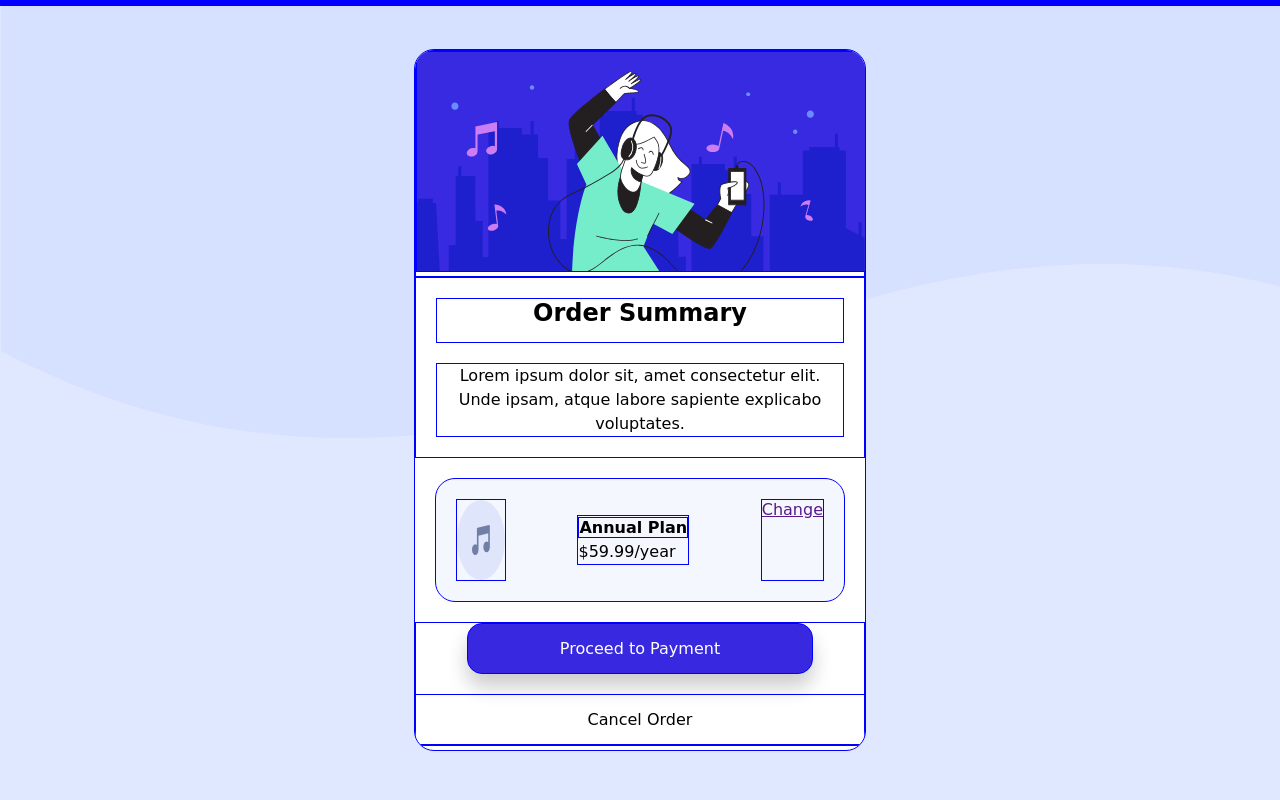
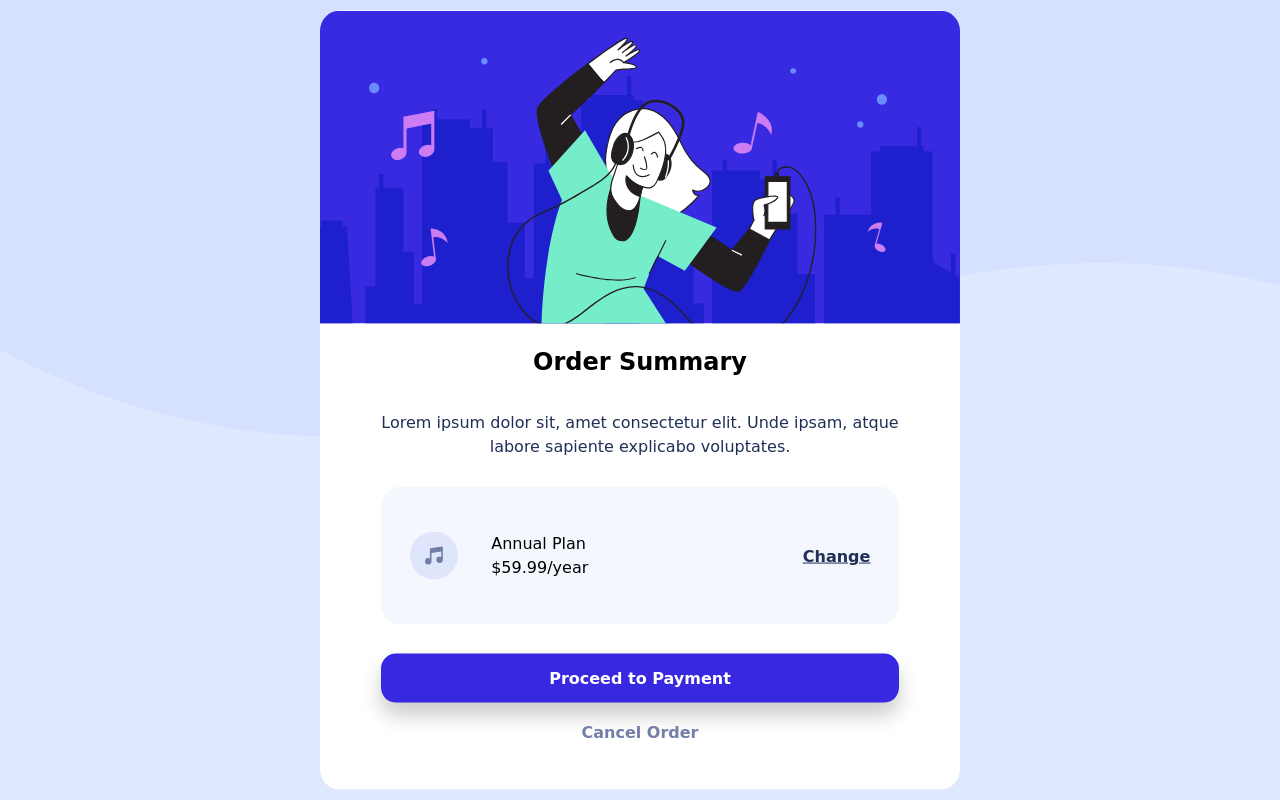
Before and after one commit to casualPavel/practice-FrontEndMentor, a plain HTML site: page 3-order-summary/index.html in a window 1280 px wide. Drawn offline with Linux system fonts and the light colour scheme; a web font is replaced by a local one.

Commit message:
done not perfect

```diff
--- a/3-order-summary/index.html
+++ b/3-order-summary/index.html
@@ -17,20 +17,22 @@
 <div class="container">
   <div class="card">
       <div class="image">
-        <img src="./images/illustration-hero.svg" alt="">
+        <img src="./images/illustration-hero.svg" alt="cartoon person dancing to music with night city skyline in the background">
       </div>
+      <div class="content">
         <div class="description">
           <h2>Order Summary</h2>
           <p>Lorem ipsum dolor sit, amet consectetur elit. Unde ipsam, atque labore sapiente explicabo voluptates.</p>
         </div>
         <div class="purchase-info">
           <img src="./images/icon-music.svg" alt="music icon" class="icon">
-        <p><strong>Annual Plan</strong> <br> $59.99/year</p>
+          <p>Annual Plan <br> $59.99/year</p>
           <a href="">Change</a>
         </div>
         <div class="buttons">
-        <div class="btn-ok">Proceed to Payment</div>
-        <div class="btn-cancel">Cancel Order</div>
+          <a href="" class="btn-ok">Proceed to Payment</a>
+          <a href="" class="btn-cancel">Cancel Order</a>
+        </div>
       </div>
   </div>
 
--- a/3-order-summary/style.css
+++ b/3-order-summary/style.css
@@ -1,8 +1,4 @@
-/* The designs were created to the following widths:
-
-- Mobile: 375px
-- Desktop: 1440px
-
+/*
 - Family: [Red Hat Display](https://fonts.google.com/specimen/Red+Hat+Display)
 - Weights: 500, 700, 900 */
 
@@ -17,9 +13,9 @@
     --dark-blue: hsl(223, 47%, 23%);
 }
 
-* {
-    border: 1px solid blue;
-}
+/* * {
+    border: 1px solid gray;
+} */
 
 html {
     /* WHY is it not loading this font?! */
@@ -38,7 +34,6 @@ body {
 }
 
 p {
-    font-size: 16px;
     line-height: 150%;
 }
 
@@ -53,14 +48,20 @@ p {
     -webkit-transform: translate(-50%, -50%);
     transform: translate(-50%, -50%);
     overflow: hidden;
-    width: 450px;
-    height: 700px;
     border-radius: 20px;
     background-color: white;
 }
 
+.image img {
+    width: 100%;
+}
+
+.content {
+    width: 90%;
+    margin: auto;
+}
+
 .description {
-    padding: 0 20px;
     text-align: center;
 }
 
@@ -72,40 +73,70 @@ p {
 .description p {
     padding: 0 20px;
     margin-bottom: 20px;
+    color: var(--dark-blue);
 }
 
 .purchase-info {
     display: flex;
+    align-items: center;
     justify-content: space-between;
-    margin: 20px;
-    padding: 20px;
+    margin: 5%;
+    padding: 5%;
     border-radius: 20px;
     background-color: var(--vp-blue);
 }
 
-img {
-    max-width: 100%;
+.purchase-info img {
+    width: 48px;
+    height: 48px;
   }
+
+.purchase-info a {
+    width: 25%;
+    text-align: right;
+    font-weight: 800;
+    color: var(--dark-blue)
+}
+
+.purchase-info a:hover {
+    color: var(--desat-blue);
+    text-decoration: none;
+}
+
+.purchase-info p {
+    width: 50%;
+}
 
 .buttons {
     display: flex;
     flex-direction: column;
-    justify-content: center;
     align-items: center;
     text-align: center;
 }
 
 .btn-ok {
+    text-decoration: none;
     background-color: var(--bright-blue);
-    width: 70%;
-    padding: 15px;
+    width: 90%;
+    padding: 15px 0;
     margin-bottom: 20px;
     border-radius: 15px;
     color: white;
     box-shadow: 0px 13px 20px rgba(0,0,0,0.2);
+    font-weight: 700;
+}
+
+.btn-ok:hover {
+    background-color: var(--dark-blue);
 }
 
 .btn-cancel {
-    width: 100%;
-    padding: 15px;
+    text-decoration: none;
+    font-weight: 700;
+    color: var(--desat-blue);
+    margin-bottom: 3em;
 }
+
+.btn-cancel:hover {
+    color: var(--dark-blue);
+}
```
Lines whose indentation alone changed are shown as unchanged.
